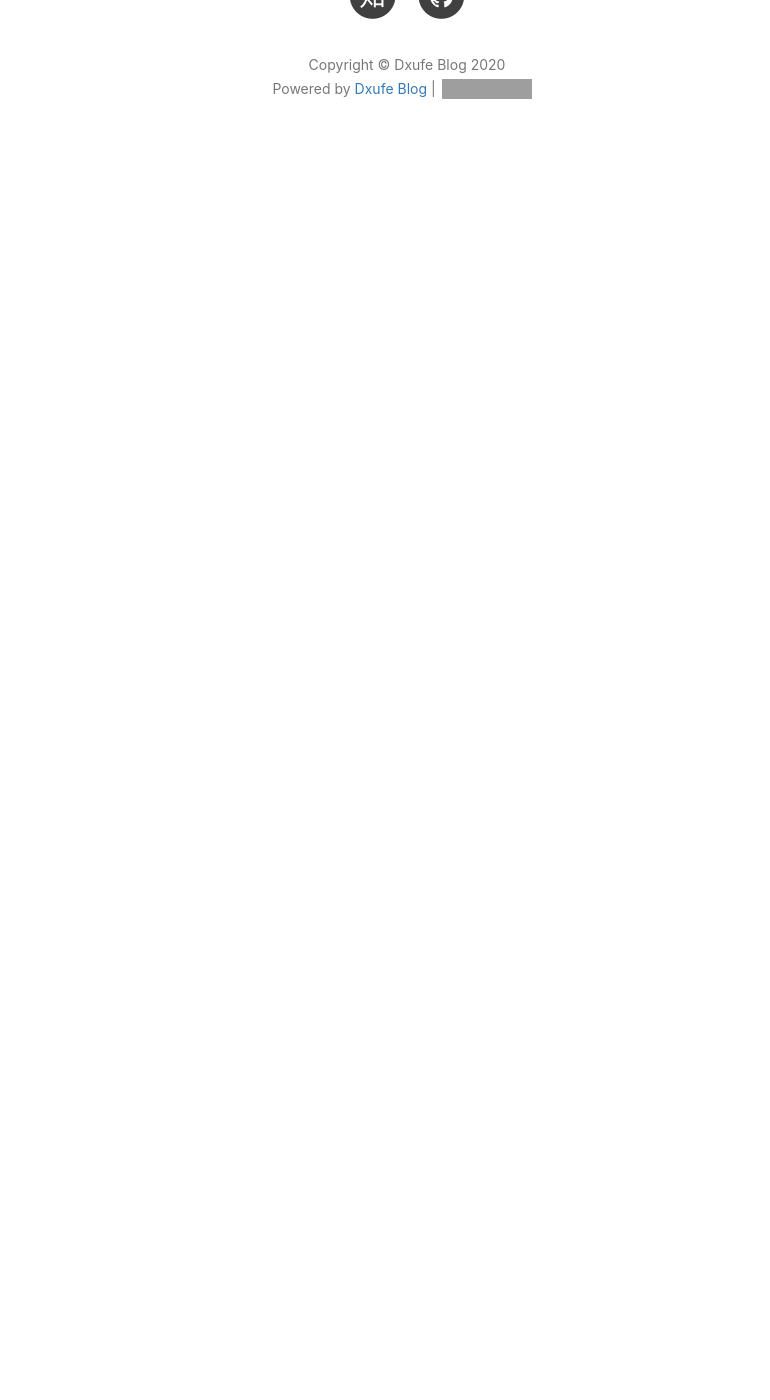
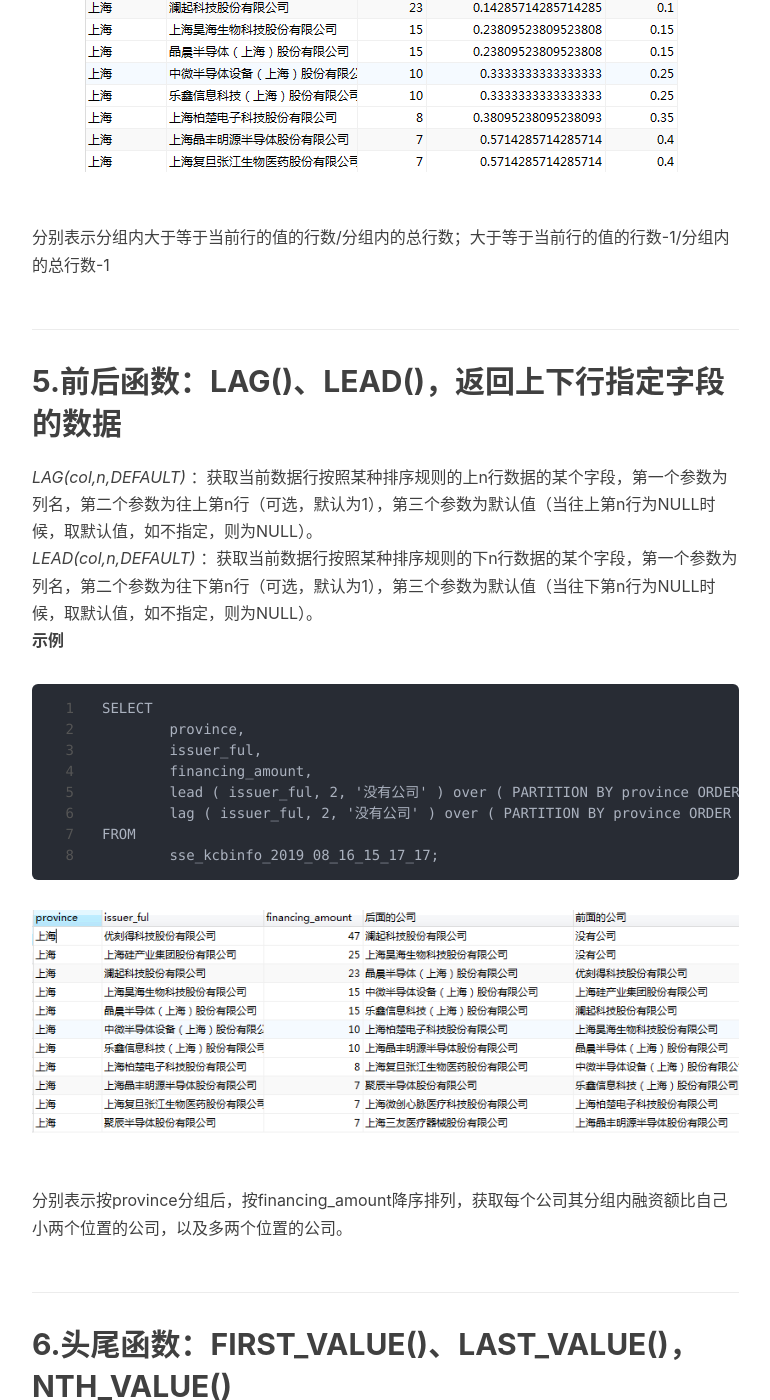
Before and after one commit to DengJunuestc/dxwufe.github.io, a Jekyll site: the page built from _posts/read_sql_basic/2019-12-17-sql-advance-sql窗口函数.md, in a window 1280 px wide and 1400 px high, scrolled down 3739 px. Shown: the whole window, without its empty margins (233-1003 px from the left). Built offline with Jekyll 4.4.1, drawn with Linux system fonts in a browser that asks for light colours; nearby versions of some CDN libraries; comment, search, counter and statistics services are not loaded; before the commit the page ends 3932 px from its top, so only the background shows below that; some of the changed text lies outside the part shown; grey boxes are pictures that could not be loaded.

Commit message:
完善sql窗口函数

````diff
--- a/_config.yml
+++ b/_config.yml
@@ -106,7 +106,7 @@
     #     title: "Su",
     #     href: "http://su.gallery/"
     # },{
-        title: "左文杰",
+        title: "zuozuowen",
         href: "https://wynnzuo.github.io/"
     }
 ]
--- a/_posts/read_sql_basic/2019-12-17-sql-advance-sql窗口函数.md
+++ b/_posts/read_sql_basic/2019-12-17-sql-advance-sql窗口函数.md
@@ -34,10 +32,8 @@
 **结果**
 ![avatar](/img/sql_number.png)
 
-## 3.窗口子句
-当前分区的一个子集，在分区里面再进一步细分窗口，子句用来定义子集的规则，通常用来作为滑动窗口使用。通常使用rows BETWEEN frame_start AND frame_end语法来表示行范围.
-![avatar](/img/sql_window.png)
-reference:https://yq.aliyun.com/articles/719989
+## 3.窗口子句-与聚合函数一起用
+当前分区的一个子集，在分区里面再进一步细分窗口，子句用来定义子集的规则，通常用来作为滑动窗口使用。通常使用rows BETWEEN frame_start AND frame_end语法来表示行范围.（reference:https://yq.aliyun.com/articles/719989）
 ```
 CURRENT ROW 边界是当前行，一般和其他范围关键字一起使用
 UNBOUNDED PRECEDING 边界是分区中的第一行
@@ -61,8 +58,74 @@
 FROM
 	sse_kcbinfo_2019_08_16_15_17_17;
 ```
-**结果**
 ![avatar](/img/sql_windowuse.png)
 分别是分组内所有行，分组内值在第一行到当前行的所有行（RANGE BETWEEN UNBOUNDED PRECEDING AND CURRENT ROW），分组内第一行到当前行，分组内当前行+往前三行，分组内当前行+往后三行，分组内当前行+往前三行+往后三行，分组内当前行到最后一行。
 
 ## 4.分布函数：PERCENT_RANK()、CUME_DIST()
+*CUME_DIST()* :当前值之前（包括等于当前值）的行数/分组内总行数。
+*PERCENT_RANK()* :分组内当前行的RANK值-1/分组内总行数-1
+*注意不支持window子句，要指定order by*
+**示例**
+```
+SELECT
+	province,
+	issuer_ful,
+	financing_amount,
+	cume_dist() over ( PARTITION BY province ORDER BY financing_amount DESC ) f1,
+	percent_rank() over ( PARTITION BY province ORDER BY financing_amount DESC ) f2
+FROM
+	sse_kcbinfo_2019_08_16_15_17_17;
+```
+![avatar](/img/sql_fenbu.png)
+分别表示分组内大于等于当前行的值的行数/分组内的总行数；大于等于当前行的值的行数-1/分组内的总行数-1
+
+## 5.前后函数：LAG()、LEAD()，返回上下行指定字段的数据
+*LAG(col,n,DEFAULT)* ：获取当前数据行按照某种排序规则的上n行数据的某个字段，第一个参数为列名，第二个参数为往上第n行（可选，默认为1），第三个参数为默认值（当往上第n行为NULL时候，取默认值，如不指定，则为NULL）。
+*LEAD(col,n,DEFAULT)* ：获取当前数据行按照某种排序规则的下n行数据的某个字段，第一个参数为列名，第二个参数为往下第n行（可选，默认为1），第三个参数为默认值（当往下第n行为NULL时候，取默认值，如不指定，则为NULL）。
+**示例**
+```
+SELECT
+	province,
+	issuer_ful,
+	financing_amount,
+	lead ( issuer_ful, 2, '没有公司' ) over ( PARTITION BY province ORDER BY financing_amount DESC ) "后面的公司",
+	lag ( issuer_ful, 2, '没有公司' ) over ( PARTITION BY province ORDER BY financing_amount DESC ) "前面的公司"
+FROM
+	sse_kcbinfo_2019_08_16_15_17_17;
+```
+![avatar](/img/sql_qianhou.png)
+分别表示按province分组后，按financing_amount降序排列，获取每个公司其分组内融资额比自己小两个位置的公司，以及多两个位置的公司。
+
+## 6.头尾函数：FIRST_VALUE()、LAST_VALUE()，NTH_VALUE()
+*FIRST_VALUE()*:取分组内排序后，截止到当前行，第一个行的列值
+*LAST_VALUE()*:取分组内排序后，截止到与当前行的排序字段的值相等的最后一个行的列值
+*NTH_VALUE(column,n)*:去分组内排序后，截止到当前行的第n行指定字段的值
+**示例**
+```
+SELECT
+	province,
+	`update`,
+	financing_amount,
+	first_value ( financing_amount ) over ( PARTITION BY province ORDER BY `update` DESC ) v1,
+	last_value ( financing_amount ) over ( PARTITION BY province ORDER BY `update` DESC ,financing_amount desc) v2,
+	first_value ( financing_amount ) over ( PARTITION BY province ORDER BY `update`  ) v3,
+	last_value ( financing_amount ) over ( PARTITION BY province ORDER BY `update`  ) v4,
+	NTH_VALUE(financing_amount,3) over ( PARTITION BY province ORDER BY `update` desc ) v5
+FROM
+	sse_kcbinfo_2019_08_16_15_17_17 order by province,`update` desc;
+```
+![avatar](/img/sql_shouwei.png)
+
+## 7.其他函数：NTILE()
+*NTILE(n)* :用于将分组数据按照指定排序字段的顺序切分成n片，返回当前切片值，如果切片不均匀，默认增加第一个切片的分布。NTILE不支持ROWS BETWEEN 。
+**示例**
+```
+SELECT
+	province,
+	`update`,
+	financing_amount,
+	ntile(3) over ( PARTITION BY province ORDER BY `update` DESC ) nt1
+FROM
+	sse_kcbinfo_2019_08_16_15_17_17;
+```
+![avatar](/img/sql_fenzu.png)
````
Also changed, not shown: other parts of _posts/read_sql_basic/2019-12-17-sql-advance-sql窗口函数.md (+4 -5 lines), img/sql_fenbu.png (added), img/sql_fenzu.png (added), img/sql_qianhou.png (added), img/sql_shouwei.png (added).
